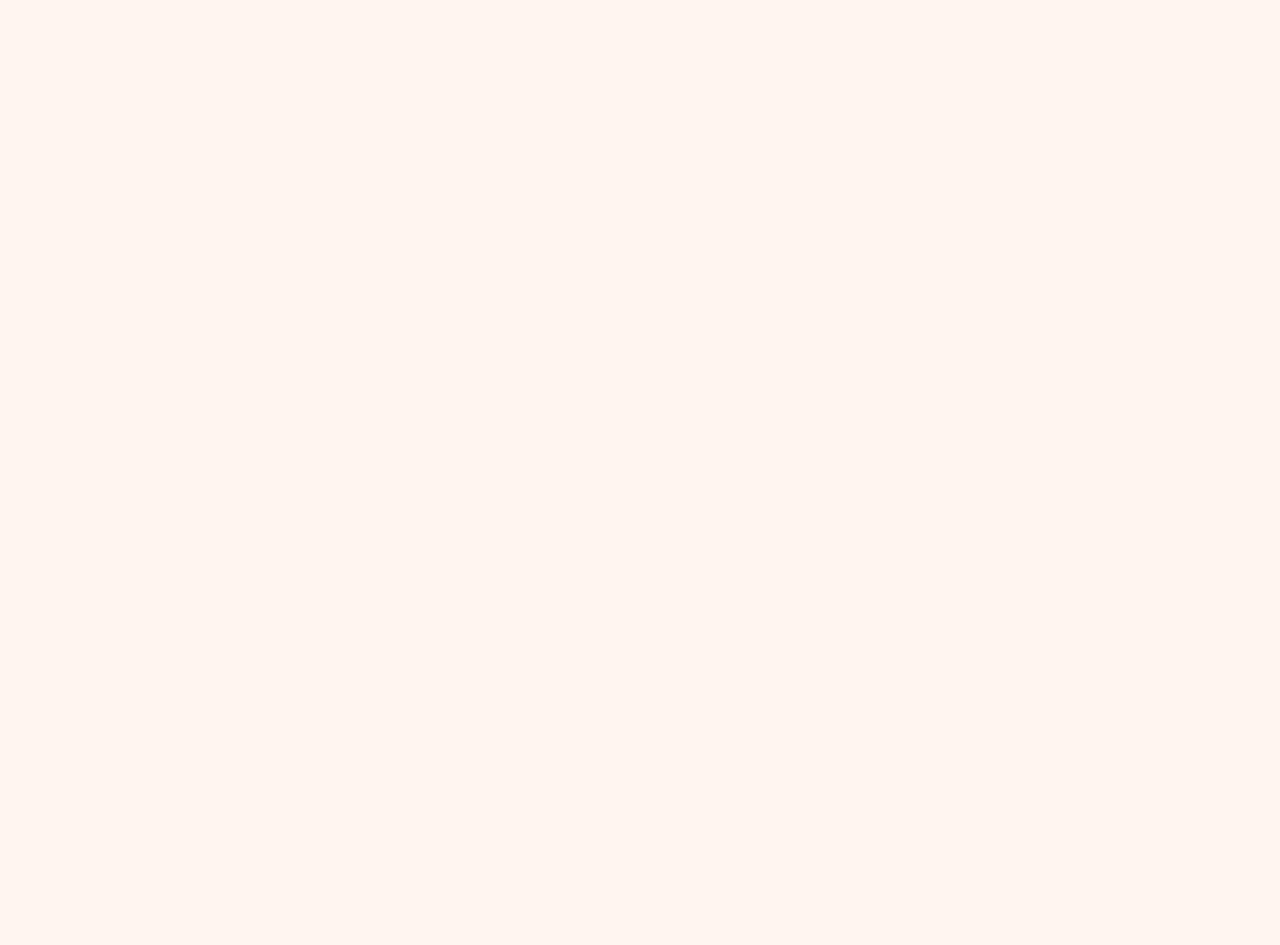
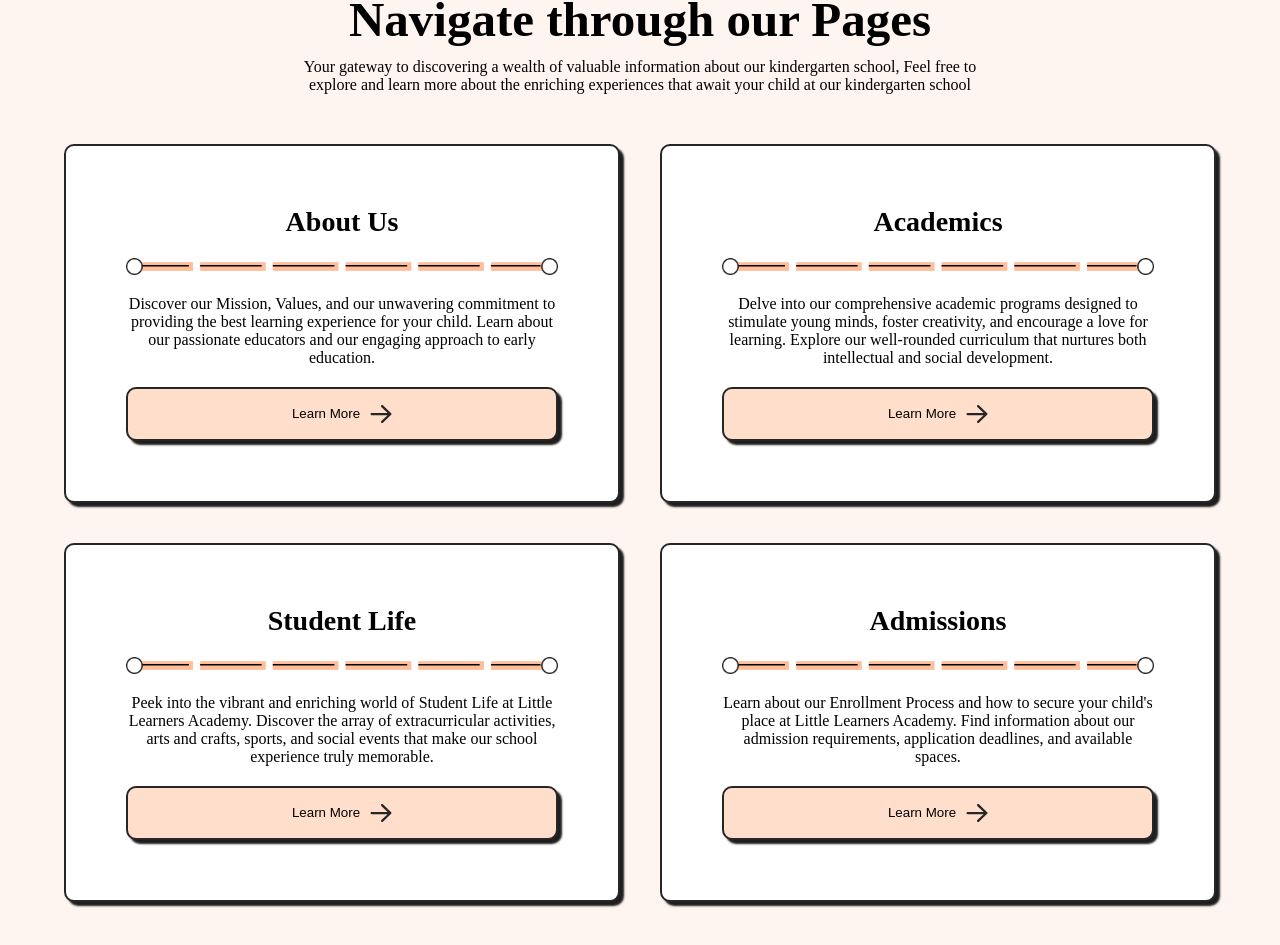
Before and after one commit to parastookTehrani/schoolEducation-react, a React (Vite) app: page / in a window 1280 px wide. Shown: the part 2168-3113 px from the top of the page. Before the commit the page ends 2111 px from the top, so only its background shows below. Built offline with nearby package versions, Linux system fonts and the light colour scheme.

Commit message:
feat: main 3rd section (navigate)

```diff
--- a/src/components/main.jsx
+++ b/src/components/main.jsx
@@ -1,4 +1,5 @@
 import { Benefits } from "./benefits";
+import { Navigate } from "./navigate";
 import style from "./style.module.css";
 import { Testimonial } from "./testimonial";
 
@@ -8,6 +9,7 @@ export const Main = () => {
         <main className={style.container}>
          <Benefits />
          <Testimonial />
+         <Navigate />
         </main >
     )
 }
--- /dev/null
+++ b/src/components/navigate.jsx
@@ -0,0 +1,127 @@
+import style from "./style.module.css";
+import container from "../assets/Container.png";
+
+export const Navigate = () => {
+  return (
+    <section className={style.navigate}>
+      <div className={style.mainInfo}>
+        <div className={style.mainInfoDiv}>Explore More</div>
+        <h2 className={style.mainInfoHeader}>Navigate through our Pages</h2>
+        <p className={style.mainInfoText}>
+          Your gateway to discovering a wealth of valuable information about our
+          kindergarten school, Feel free to explore and learn more about the
+          enriching experiences that await your child at our kindergarten school
+        </p>
+      </div>
+      <div className={style.navigateCards}>
+        <div className={style.navigateCard}>
+          <h2 className={style.navigateHeader}>About Us</h2>
+          <img src={container} alt="" className={style.navigateImage} />
+          <p>
+            Discover our Mission, Values, and our unwavering commitment to
+            providing the best learning experience for your child. Learn about
+            our passionate educators and our engaging approach to early
+            education.
+          </p>
+          <button className={style.navigateBtn}>
+            <span>Learn More</span>
+            <svg
+              width="22"
+              height="18"
+              viewBox="0 0 22 18"
+              fill="none"
+              xmlns="http://www.w3.org/2000/svg"
+            >
+              <path
+                fill-rule="evenodd"
+                clip-rule="evenodd"
+                d="M0.5 9C0.5 8.37868 1.00368 7.875 1.625 7.875L17.5819 7.875L11.3453 1.93593C10.8974 1.50529 10.8834 0.793119 11.3141 0.345249C11.7447 -0.102618 12.4569 -0.116583 12.9047 0.31406L21.1547 8.18906C21.3753 8.40116 21.5 8.69398 21.5 9C21.5 9.30602 21.3753 9.59883 21.1547 9.81093L12.9047 17.6859C12.4569 18.1166 11.7447 18.1026 11.3141 17.6547C10.8834 17.2069 10.8974 16.4947 11.3453 16.0641L17.5819 10.125L1.625 10.125C1.00368 10.125 0.5 9.62132 0.5 9Z"
+                fill="#262626"
+              />
+            </svg>
+          </button>
+        </div>
+        <div className={style.navigateCard}>
+          <h2 className={style.navigateHeader} >Academics</h2>
+          <img src={container} alt="" className={style.navigateImage} />
+          <p>
+            Delve into our comprehensive academic programs designed to stimulate
+            young minds, foster creativity, and encourage a love for learning.
+            Explore our well-rounded curriculum that nurtures both intellectual
+            and social development.
+          </p>
+          <button className={style.navigateBtn}>
+            <span>Learn More</span>
+            <svg
+              width="22"
+              height="18"
+              viewBox="0 0 22 18"
+              fill="none"
+              xmlns="http://www.w3.org/2000/svg"
+            >
+              <path
+                fill-rule="evenodd"
+                clip-rule="evenodd"
+                d="M0.5 9C0.5 8.37868 1.00368 7.875 1.625 7.875L17.5819 7.875L11.3453 1.93593C10.8974 1.50529 10.8834 0.793119 11.3141 0.345249C11.7447 -0.102618 12.4569 -0.116583 12.9047 0.31406L21.1547 8.18906C21.3753 8.40116 21.5 8.69398 21.5 9C21.5 9.30602 21.3753 9.59883 21.1547 9.81093L12.9047 17.6859C12.4569 18.1166 11.7447 18.1026 11.3141 17.6547C10.8834 17.2069 10.8974 16.4947 11.3453 16.0641L17.5819 10.125L1.625 10.125C1.00368 10.125 0.5 9.62132 0.5 9Z"
+                fill="#262626"
+              />
+            </svg>
+          </button>
+        </div>
+        <div className={style.navigateCard}>
+          <h2 className={style.navigateHeader} >Student Life</h2>
+          <img src={container} alt="" className={style.navigateImage} />
+          <p>
+            Peek into the vibrant and enriching world of Student Life at Little
+            Learners Academy. Discover the array of extracurricular activities,
+            arts and crafts, sports, and social events that make our school
+            experience truly memorable.
+          </p>
+          <button className={style.navigateBtn}>
+            <span>Learn More</span>
+            <svg
+              width="22"
+              height="18"
+              viewBox="0 0 22 18"
+              fill="none"
+              xmlns="http://www.w3.org/2000/svg"
+            >
+              <path
+                fill-rule="evenodd"
+                clip-rule="evenodd"
+                d="M0.5 9C0.5 8.37868 1.00368 7.875 1.625 7.875L17.5819 7.875L11.3453 1.93593C10.8974 1.50529 10.8834 0.793119 11.3141 0.345249C11.7447 -0.102618 12.4569 -0.116583 12.9047 0.31406L21.1547 8.18906C21.3753 8.40116 21.5 8.69398 21.5 9C21.5 9.30602 21.3753 9.59883 21.1547 9.81093L12.9047 17.6859C12.4569 18.1166 11.7447 18.1026 11.3141 17.6547C10.8834 17.2069 10.8974 16.4947 11.3453 16.0641L17.5819 10.125L1.625 10.125C1.00368 10.125 0.5 9.62132 0.5 9Z"
+                fill="#262626"
+              />
+            </svg>
+          </button>
+        </div>
+        <div className={style.navigateCard}>
+          <h2 className={style.navigateHeader} >Admissions</h2>
+          <img src={container} alt="" className={style.navigateImage} />
+          <p>
+            Learn about our Enrollment Process and how to secure your child's
+            place at Little Learners Academy. Find information about our
+            admission requirements, application deadlines, and available spaces.
+          </p>
+          <button className={style.navigateBtn}>
+            <span>Learn More</span>
+            <svg
+              width="22"
+              height="18"
+              viewBox="0 0 22 18"
+              fill="none"
+              xmlns="http://www.w3.org/2000/svg"
+            >
+              <path
+                fill-rule="evenodd"
+                clip-rule="evenodd"
+                d="M0.5 9C0.5 8.37868 1.00368 7.875 1.625 7.875L17.5819 7.875L11.3453 1.93593C10.8974 1.50529 10.8834 0.793119 11.3141 0.345249C11.7447 -0.102618 12.4569 -0.116583 12.9047 0.31406L21.1547 8.18906C21.3753 8.40116 21.5 8.69398 21.5 9C21.5 9.30602 21.3753 9.59883 21.1547 9.81093L12.9047 17.6859C12.4569 18.1166 11.7447 18.1026 11.3141 17.6547C10.8834 17.2069 10.8974 16.4947 11.3453 16.0641L17.5819 10.125L1.625 10.125C1.00368 10.125 0.5 9.62132 0.5 9Z"
+                fill="#262626"
+              />
+            </svg>
+          </button>
+        </div>
+      </div>
+    </section>
+  );
+};
--- a/src/components/style.module.css
+++ b/src/components/style.module.css
@@ -274,6 +274,53 @@ header {
   gap: 4px;
 }
 
+.navigate {
+  margin-bottom: 50px;
+}
+
+.navigateCards {
+  display: flex;
+  flex-direction: column;
+  gap: 40px;
+}
+
+.navigateCard {
+  background-color: #ffffff;
+  border: 2px solid #262626;
+  box-shadow: 4px 4px 2px #1e1e1e;
+  border-radius: 10px;
+  flex: 1 0 100%;
+  padding: 40px;
+  display: flex;
+  flex-direction: column;
+  justify-content: center;
+  align-items: center;
+  gap: 20px;
+  text-align: center;
+}
+
+.navigateBtn {
+  width: 100%;
+  background-color: #ffdecc;
+  border: 2px solid #262626;
+  box-shadow: 4px 4px 2px #1e1e1e;
+  border-radius: 10px;
+  padding: 16px 0;
+  display: flex;
+  align-items: center;
+  justify-content: center;
+  gap: 10px;
+}
+
+.navigateHeader {
+  font-size: 28px;
+}
+
+.navigateImage {
+  width: 100%;
+}
+
+
 @media screen and (min-width: 770px) {
   .banner {
     background-image: url(../assets/TopBannerDesctop.png);
@@ -359,7 +406,7 @@ header {
     flex: 1 0 30%;
   }
 
-   .testimonialsCards {
+  .testimonialsCards {
     flex-direction: row;
     align-items: stretch;
     justify-content: space-around;
@@ -374,4 +421,15 @@ header {
   .testimonialsCard:not(:first-child) {
     display: flex;
   }
+
+  .navigateCards {
+    display: flex;
+    flex-direction: row;
+    flex-wrap: wrap;
+  }
+
+  .navigateCard {
+    flex: 1 0 40%;
+    padding: 60px;
+  }
 }
```
